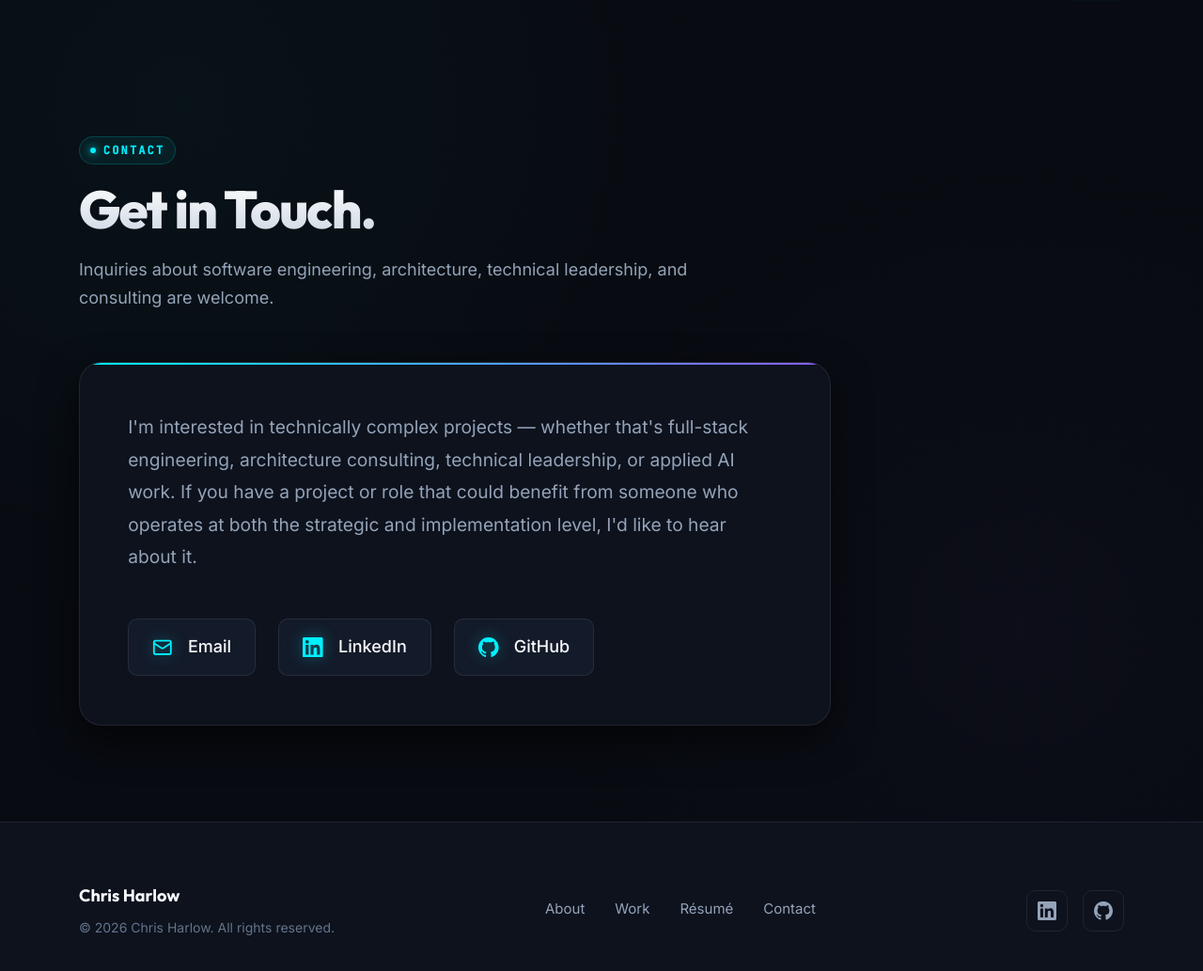
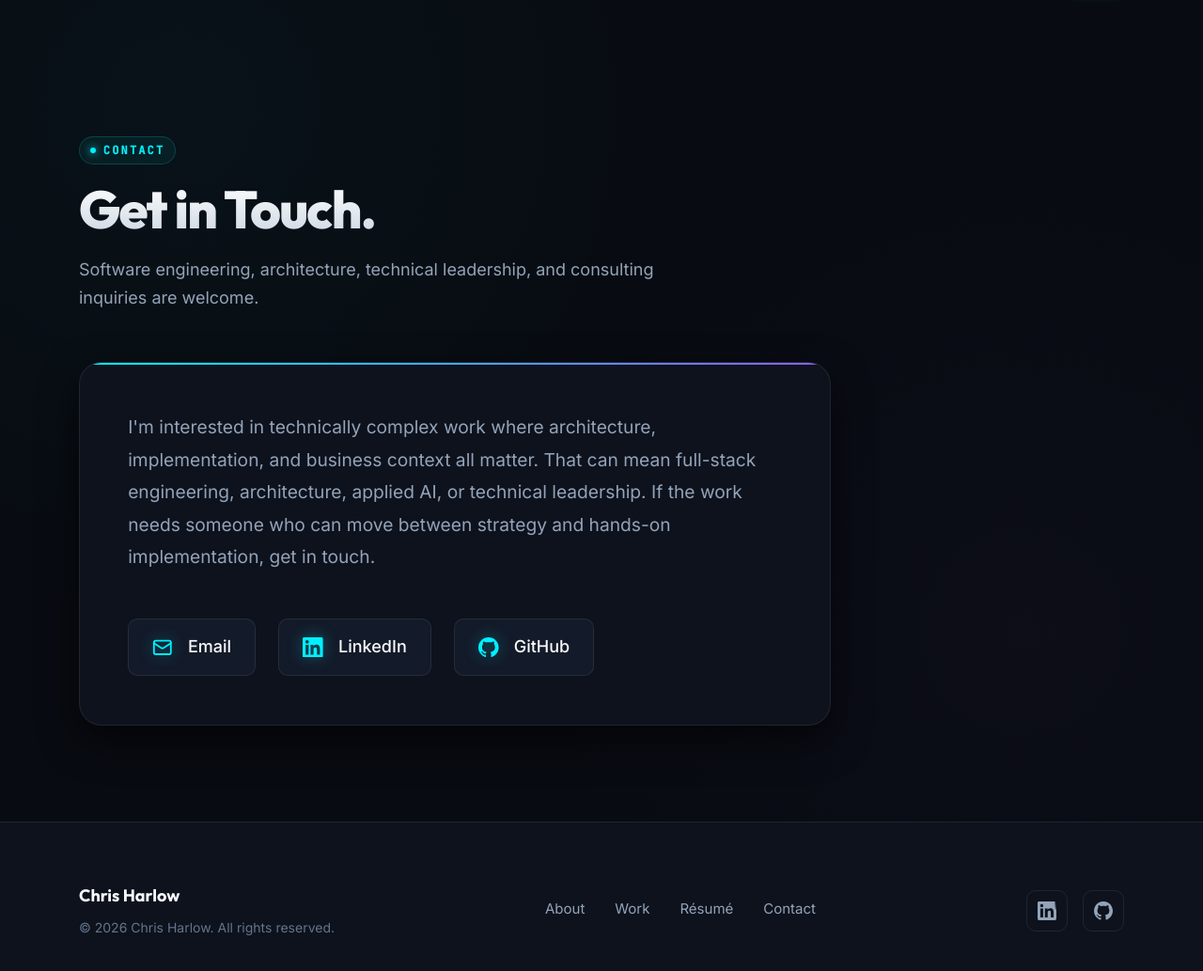
Before and after one commit to countcipher/chris-harlow-engineer, a website: page contact.html in a window 1280 px wide. Shown: the part 55-1088 px from the top of the page at 94% size. Drawn offline with Linux system fonts and the light colour scheme.

Commit message:
Tighten contact page copy

```diff
--- a/contact.html
+++ b/contact.html
@@ -76,7 +76,7 @@
       <div class="section__header reveal">
         <p class="section__label">Contact</p>
         <h1 id="contact-heading" class="section__title">Get in Touch.</h1>
-        <p class="section__subtitle">Inquiries about software engineering, architecture, technical leadership, and consulting are welcome.</p>
+        <p class="section__subtitle">Software engineering, architecture, technical leadership, and consulting inquiries are welcome.</p>
       </div>
 
       <div class="contact__grid">
@@ -85,7 +85,7 @@
         <div class="contact__info reveal">
           <h2 class="sr-only">Contact Information</h2>
           <p class="contact__text">
-            I'm interested in technically complex projects — whether that's full-stack engineering, architecture consulting, technical leadership, or applied AI work. If you have a project or role that could benefit from someone who operates at both the strategic and implementation level, I'd like to hear about it.
+            I'm interested in technically complex work where architecture, implementation, and business context all matter. That can mean full-stack engineering, architecture, applied AI, or technical leadership. If the work needs someone who can move between strategy and hands-on implementation, get in touch.
           </p>
 
           <ul class="contact__links" role="list">
@@ -182,7 +182,7 @@
 
       <div class="footer__social">
         <a href="#" class="footer__social-link" aria-label="LinkedIn profile">
-          <svg viewBox="0 0 24 24" fill="currentColor" aria-hidden="true"><path d="M20.447 20.452h-3.554v-5.569c0-1.328-.027-3.037-1.852-3.037-1.853 0-2.136 1.445-2.136 2.939v5.667H9.351V9h3.414v1.561h.046c.477-.9 1.637-1.85 3.37-1.85 3.601 0 4.267 2.37 4.267 5.455v6.286zM5.337 7.433a2.062 2.062 0 0 1-2.063-2.065 2.064 2.064 0 1 1 2.063 2.065zm1.782 13.019H3.555V9h3.564v11.452zM22.225 0H1.771C.792 0 0 .774 0 1.729v20.542C0 23.227.792 24 1.771 24h20.451C23.2 24 24 23.227 24 22.271V1.729C24 .774 23.2 0 22.222 0h.003z"/></svg>
+          <svg viewBox="0 0 24 24" fill="currentColor" aria-hidden="true"><path d="M20.447 20.452h-3.554v-5.569c0-1.328-.027-3.037-1.852-3.037-1.853 0-2.136 1.445-2.136 2.939v5.667H9.351V9h3.414v1.561h.046c.477-.9 1.637-1.85 3.37-1.85 3.601 0 4.267 2.37 4.267 5.455v6.286zM5.337 7.433a2.062 2.062 0 0 1-2.063-2.065 2.064 2.064 0 1 1 2.063 2.065zm1.782 13.019H3.555V9h3.564v11.452zM22.225 0H1.771C.792 0 0 .774 0 1.729v20.542C0 23.227.792 24 1.771 24h20.451C23.2 24 24 23.227 24 22.271V1.729C24 .774 23.2 24 22.222 0h.003z"/></svg>
         </a>
         <a href="#" class="footer__social-link" aria-label="GitHub profile">
           <svg viewBox="0 0 24 24" fill="currentColor" aria-hidden="true"><path d="M12 0c-6.626 0-12 5.373-12 12 0 5.302 3.438 9.8 8.207 11.387.599.111.793-.261.793-.577v-2.234c-3.338.726-4.033-1.416-4.033-1.416-.546-1.387-1.333-1.756-1.333-1.756-1.089-.745.083-.729.083-.729 1.205.084 1.839 1.237 1.839 1.237 1.07 1.834 2.807 1.304 3.492.997.107-.775.418-1.305.762-1.604-2.665-.305-5.467-1.334-5.467-5.931 0-1.311.469-2.381 1.236-3.221-.124-.303-.535-1.524.117-3.176 0 0 1.008-.322 3.301 1.23.957-.266 1.983-.399 3.003-.404 1.02.005 2.047.138 3.006.404 2.291-1.552 3.297-1.23 3.297-1.23.653 1.653.242 2.874.118 3.176.77.84 1.235 1.911 1.235 3.221 0 4.609-2.807 5.624-5.479 5.921.43.372.823 1.102.823 2.222v3.293c0 .319.192.694.801.576 4.765-1.589 8.199-6.086 8.199-11.386 0-6.627-5.373-12-12-12z"/></svg>
```
